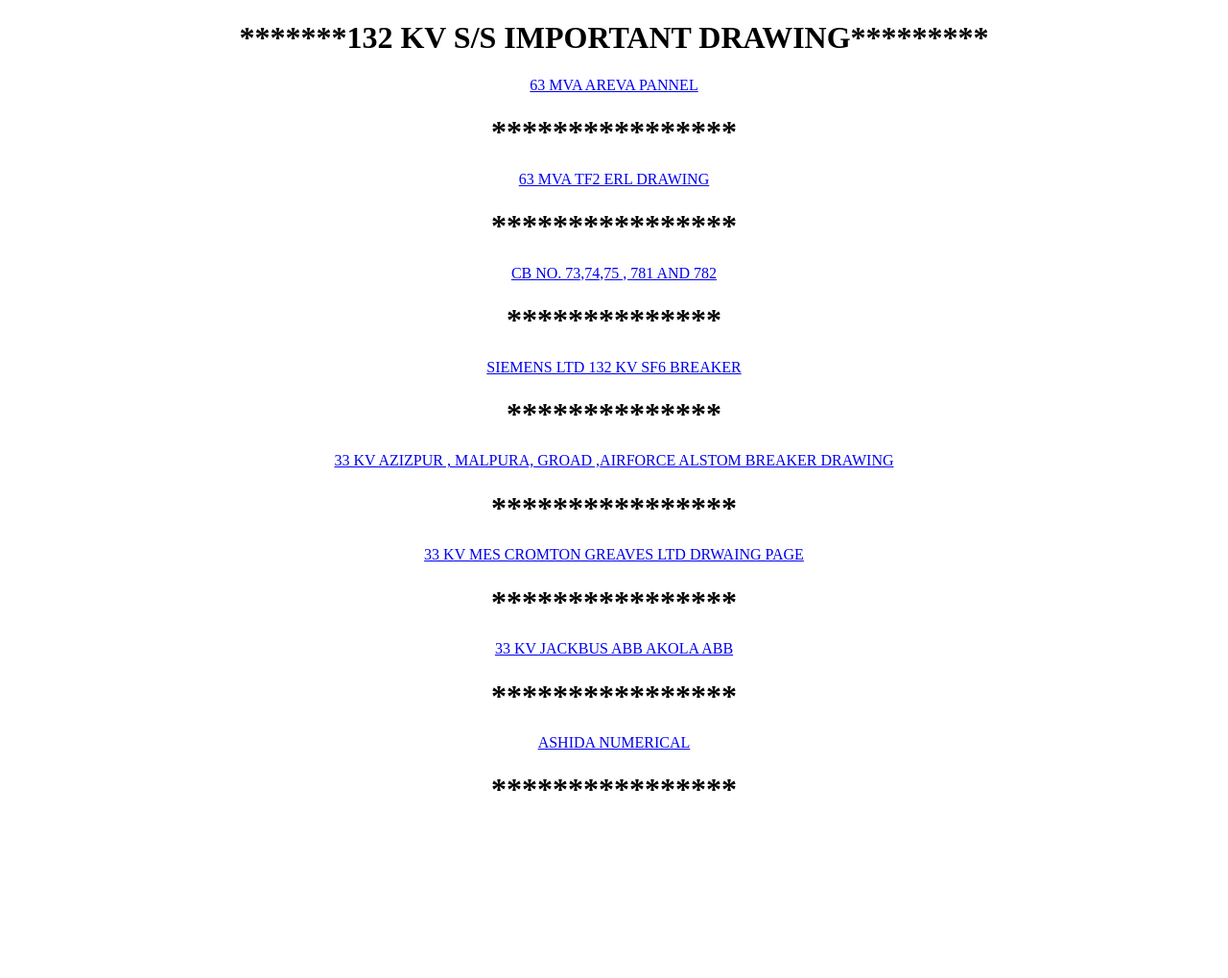
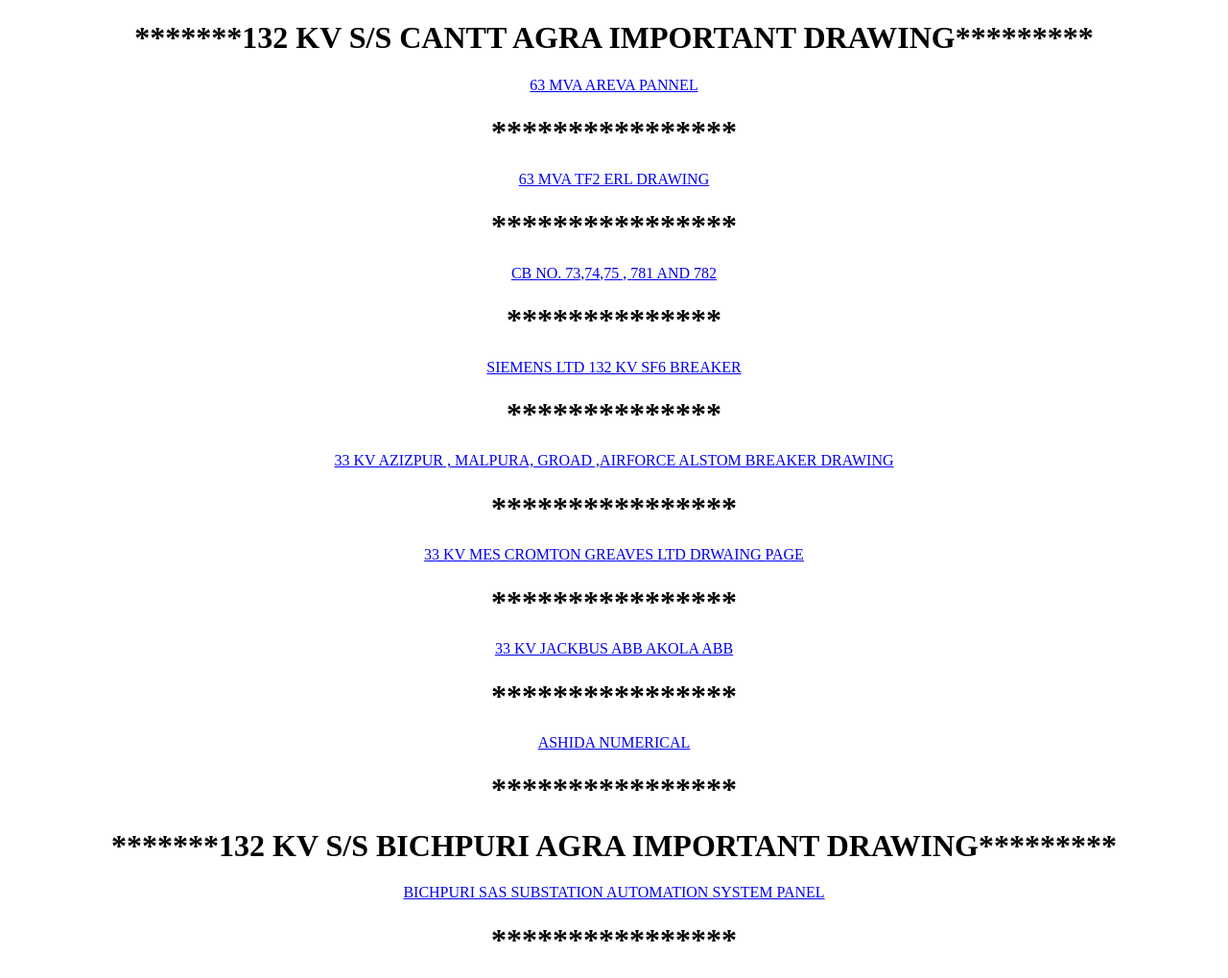
Before and after one commit to hemmishra536/canttagra, a plain HTML site: page index.html in a window 1280 px wide. Shown: the whole page at 96% size. Before the commit the page ends 863 px from the top, so only its background shows below. Drawn offline with Linux system fonts and the light colour scheme.

Commit message:
Update index.html

```diff
--- a/index.html
+++ b/index.html
@@ -9,7 +9,7 @@ h1 {text-align: center;}
 </head>
  <body>
 
-     <h1>*******132 KV S/S IMPORTANT DRAWING*********</h1>
+     <h1>*******132 KV S/S CANTT AGRA IMPORTANT DRAWING*********</h1>
 
 
 <center><a href="/1.PDF">63 MVA AREVA PANNEL </a></center>
@@ -44,6 +44,13 @@ h1 {text-align: center;}
 
       <h1>****************</h1>
 
+     <h1>*******132 KV S/S BICHPURI AGRA IMPORTANT DRAWING*********</h1>
+
+       <center><a href="/BICHPURI SAS SUBSTATION AUTOMATION SYSTEM PANEL.pdf">BICHPURI SAS SUBSTATION AUTOMATION SYSTEM PANEL</a></center>
+
+      <h1>****************</h1>
+
+
 
 
 </html>
```
